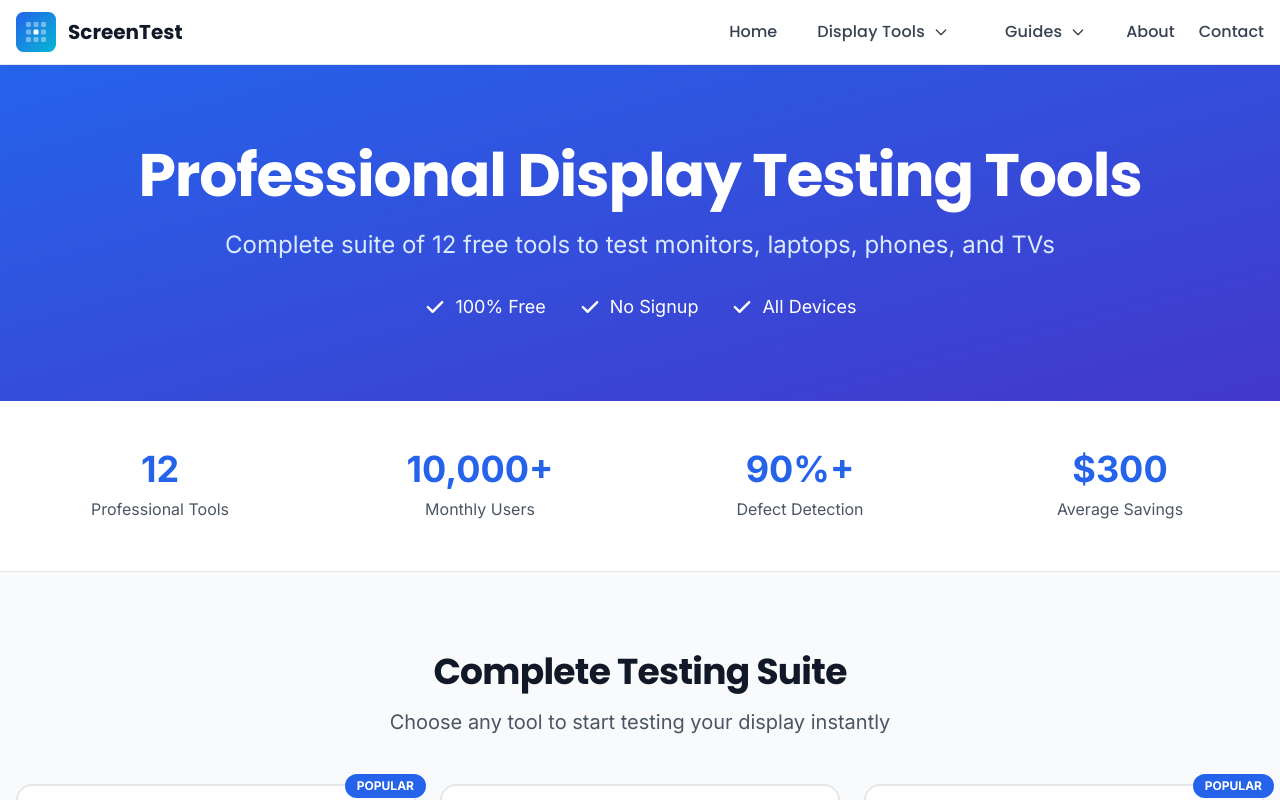
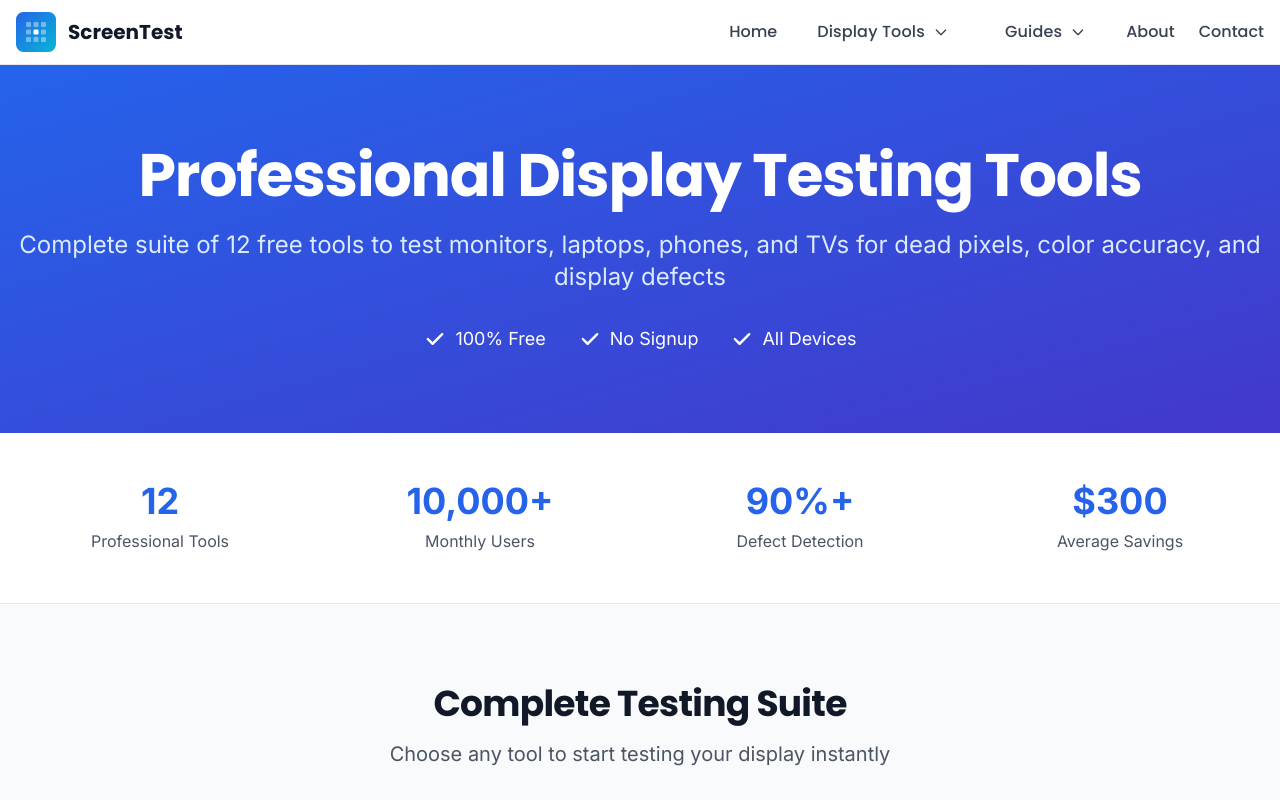
Before and after one commit to testscreentool-lgtm/screentest-io, a Next.js app: page / in a window 1280 px wide. Shown: the top 800 px of the page. Built offline with nearby package versions, Linux system fonts and the light colour scheme.

Commit message:
Update page.tsx

```diff
--- a/app/page.tsx
+++ b/app/page.tsx
@@ -111,7 +111,7 @@ export default function HomePage() {
             Professional Display Testing Tools
           </h1>
           <p className="text-xl md:text-2xl mb-8 text-blue-100">
-            Complete suite of 12 free tools to test monitors, laptops, phones, and TVs
+            Complete suite of 12 free tools to test monitors, laptops, phones, and TVs for dead pixels, color accuracy, and display defects
           </p>
           <div className="flex items-center justify-center gap-8 text-lg">
             <span className="flex items-center gap-2">
```
